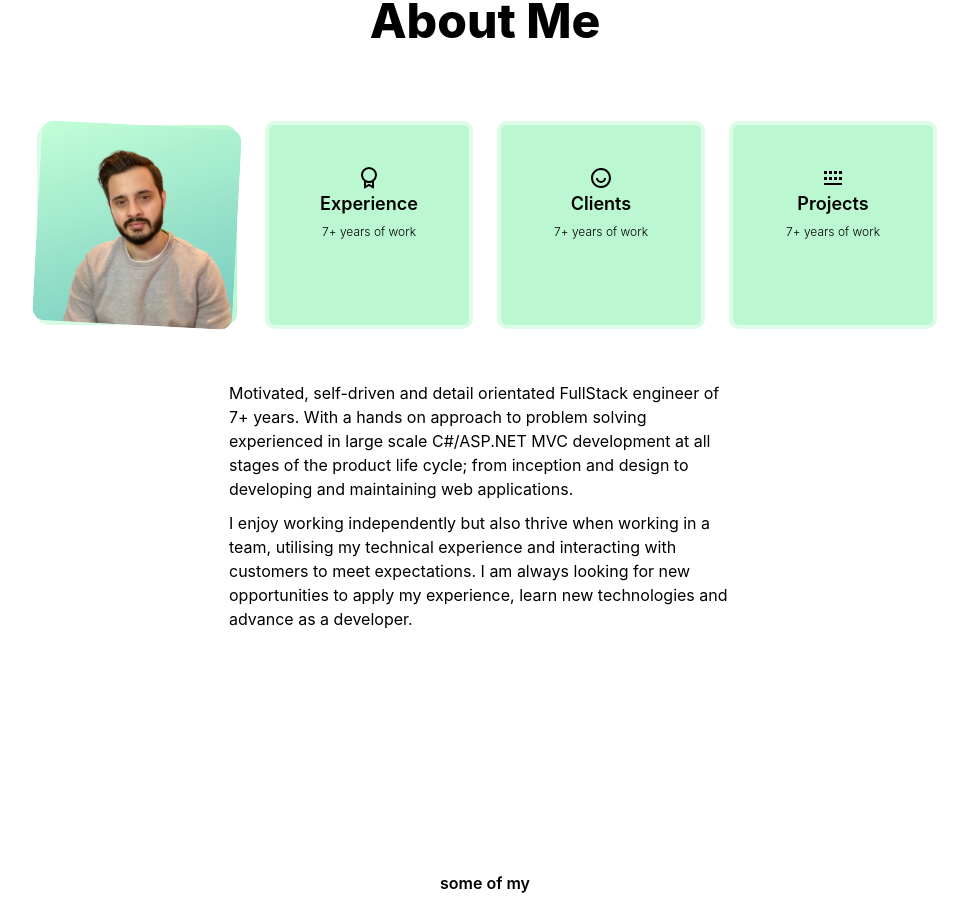
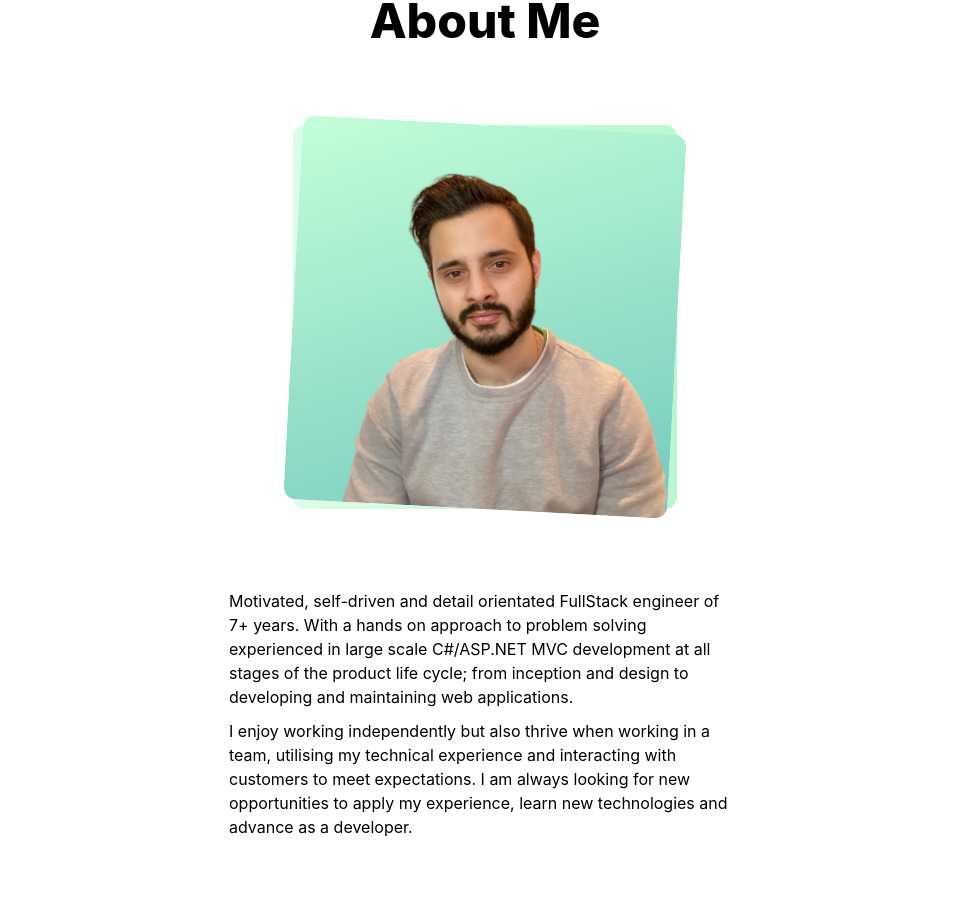
Before and after one commit to ma268/my-portfolio, a React (Create React App) app: page / in a window 1280 px wide. Shown: the part 2260-3157 px from the top of the page, without its empty margins (155-1123 px from the left). Built offline with nearby package versions, Linux system fonts and the light colour scheme.

Commit message:
remove client section

```diff
--- a/src/Components/About/index.js
+++ b/src/Components/About/index.js
@@ -1,6 +1,5 @@
 import React from "react";
 import Headshot from "../../assets/img/greyJumperHeadshot.png";
-import { RiAwardLine, RiUserSmileLine, RiKeyboardLine } from "react-icons/ri";
 
 const About = () => {
   return (
@@ -11,8 +10,8 @@ const About = () => {
       </div>
 
       <div className="max-w-4xl mx-auto">
-        <div className="grid mb-5 gap-8 md:grid-cols-4 my-20">
-          <div className="shrink-0 md:basis-1/4">
+        <div className="my-20">
+          <div className="mx-auto w-96">
             <div className="mx-auto rounded-xl grid place-items-center bg-gradient-to-r from-green-100 to-green-200 aspect-square ">
               <img
                 src={Headshot}
@@ -20,21 +19,6 @@ const About = () => {
                 className="rounded-xl overflow-hidden md:rotate-3 hover:rotate-0 transition"
               />
             </div>
-          </div>
-          <div className="bg-green-200 ring-4 ring-green-100 text-center p-10 rounded-md hover:bg-green-100 transition md:basis-1/4 felx">
-            <RiAwardLine className="inline text-2xl" />
-            <h5 className="text-lg font-semibold">Experience</h5>
-            <small className="font-light text-xs">7+ years of work</small>
-          </div>
-          <div className="bg-green-200 ring-4 ring-green-100 text-center p-10 rounded-md hover:bg-green-100 transition md:basis-1/4">
-            <RiUserSmileLine className="inline text-2xl" />
-            <h5 className="text-lg font-semibold">Clients</h5>
-            <small className="font-light text-xs">7+ years of work</small>
-          </div>
-          <div className="bg-green-200 ring-4 ring-green-100 text-center p-10 rounded-md hover:bg-green-100 transition md:basis-1/4">
-            <RiKeyboardLine className="inline text-2xl" />
-            <h5 className="text-lg font-semibold">Projects</h5>
-            <small className="font-light text-xs">7+ years of work</small>
           </div>
         </div>
         <div className="mx-auto max-w-lg mt-14">
```
Also changed, not shown: package.json (+11 -0 lines), 1 other file (tests, documents, lock files or other folders).
